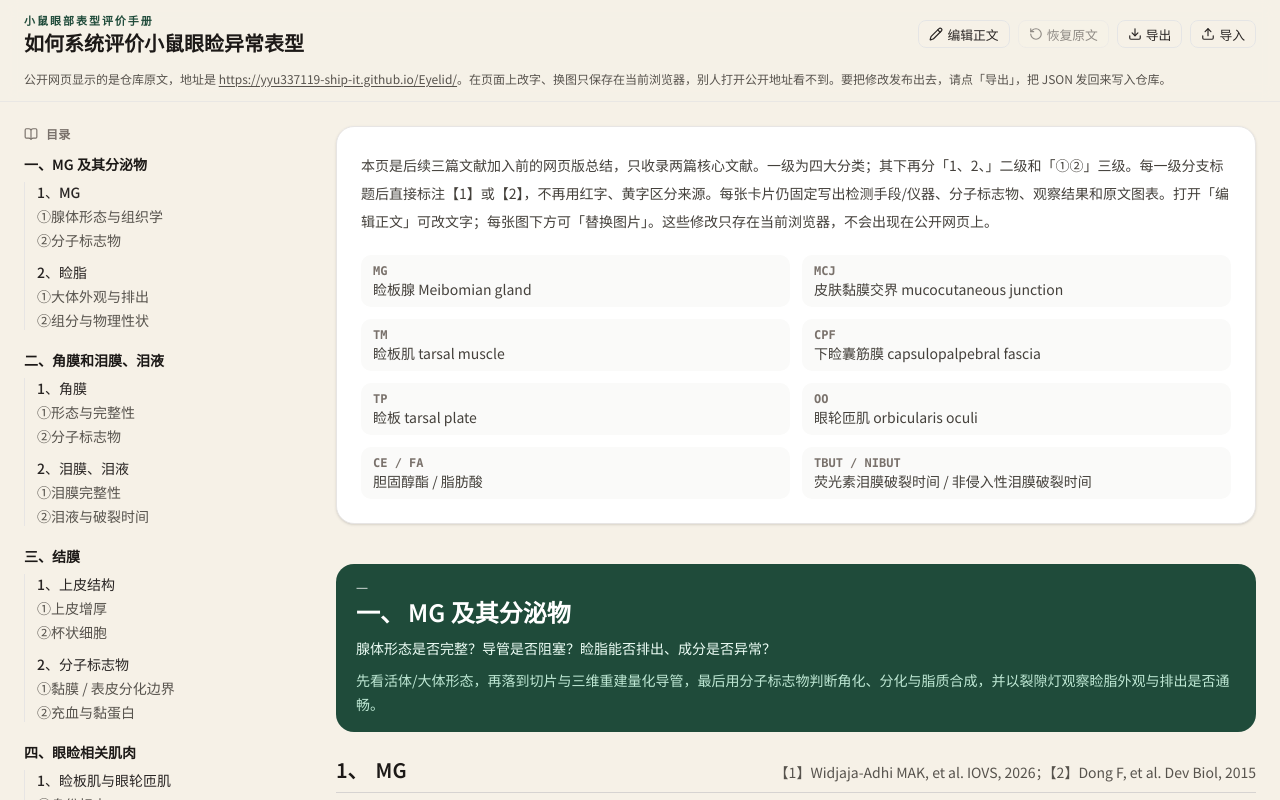
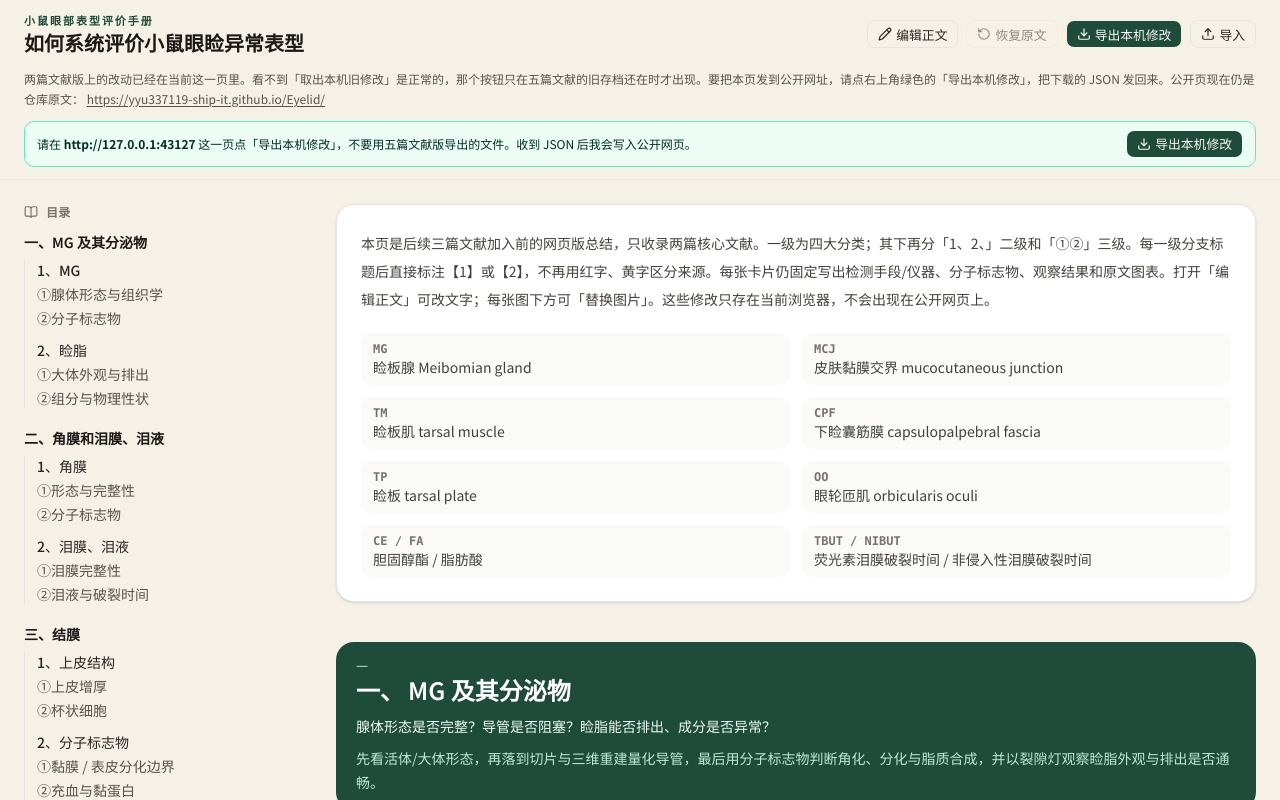
Before and after one commit to yyu337119-ship-it/Eyelid, a Next.js app: page / in a window 1280 px wide. Shown: the top 800 px of the page. Built offline with nearby package versions, Linux system fonts and the light colour scheme.

Commit message:
Make exporting the current two-paper page the main publish path
The two-paper edits already live in the current browser store, so the legacy-restore button does not appear. Scan every handbook storage key and put a green export control on the page.

Co-authored-by: tan606818 <tan606818@gmail.com>

```diff
--- a/src/components/phenotype-app.tsx
+++ b/src/components/phenotype-app.tsx
@@ -133,9 +133,9 @@ function EditToolbar() {
         <RotateCcw className="size-3.5" />
         恢复原文
       </Button>
-      <Button variant="outline" size="sm" onClick={exportJson}>
+      <Button size="sm" onClick={() => void exportJson()}>
         <Download className="size-3.5" />
-        导出
+        导出本机修改
       </Button>
       <Button variant="outline" size="sm" onClick={() => fileRef.current?.click()}>
         <Upload className="size-3.5" />
@@ -196,31 +196,32 @@ function PhenotypeAppInner() {
           <EditToolbar />
         </div>
           <p className="mx-auto max-w-7xl px-4 pb-3 text-xs leading-5 text-stone-600 sm:px-6">
-            公开网页显示的是仓库原文，地址是{" "}
+            两篇文献版上的改动已经在当前这一页里。看不到「取出本机旧修改」是正常的，那个按钮只在五篇文献的旧存档还在时才出现。要把本页发到公开网址，请点右上角绿色的「导出本机修改」，把下载的
+            JSON 发回来。公开页现在仍是仓库原文：{" "}
             <a className="underline underline-offset-2" href={PUBLIC_SITE_URL} target="_blank" rel="noreferrer">
               {PUBLIC_SITE_URL}
             </a>
-            。在页面上改字、换图只保存在当前浏览器，别人打开公开地址看不到。要把修改发布出去，请点「导出」，把 JSON 发回来写入仓库。
             {dirty ? " 当前这个浏览器里有未发布的本地修改。" : ""}
           </p>
           {hasLegacyEdits ? (
             <div className="mx-auto mb-3 max-w-7xl px-4 sm:px-6">
               <div className="rounded-lg border border-amber-300 bg-amber-50 px-3 py-2 text-xs leading-5 text-amber-950">
-                这个浏览器里还存着旧版页面的修改。公开网页不会自动带上它们。请先点「取出本机旧修改」，再点「导出」。
+                这个浏览器里还存着另一套旧存档。若当前页不是你要的版本，先点「取出本机旧修改」，再点「导出本机修改」。
               </div>
             </div>
           ) : null}
-          {dirty ? (
           <div className="mx-auto mb-3 max-w-7xl px-4 sm:px-6">
             <div className="flex flex-wrap items-center justify-between gap-2 rounded-lg border border-emerald-300 bg-emerald-50 px-3 py-2 text-xs leading-5 text-emerald-950">
-                <span>本机修改还没有写进公开网页。导出 JSON 后发给我，我可以更新 GitHub Pages。</span>
+              <span>
+                请在 <strong>http://127.0.0.1:43127</strong>{" "}
+                这一页点「导出本机修改」，不要用五篇文献版导出的文件。收到 JSON 后我会写入公开网页。
+              </span>
               <Button size="sm" onClick={() => void exportJson()}>
                 <Download className="size-3.5" />
                 导出本机修改
               </Button>
             </div>
           </div>
-          ) : null}
       </header>
 
       <div className="mx-auto grid max-w-7xl gap-8 px-4 py-6 sm:px-6 lg:grid-cols-[280px_minmax(0,1fr)]">
--- a/src/lib/handbook-store.tsx
+++ b/src/lib/handbook-store.tsx
@@ -31,21 +31,18 @@ export const HANDBOOK_INTRO =
 export const PUBLIC_SITE_URL = "https://yyu337119-ship-it.github.io/Eyelid/"
 
 const STORAGE_KEY = "eyelid-handbook-edits-v7"
-const LEGACY_KEYS = [
-  "eyelid-handbook-edits-v6",
-  "eyelid-handbook-edits-v5",
-  "eyelid-handbook-edits-v4",
-  "eyelid-handbook-edits-v3",
-  "eyelid-handbook-edits-v2",
-  "eyelid-handbook-edits-v1",
-]
 
 function readLegacyRaw() {
-  for (const key of LEGACY_KEYS) {
+  if (typeof window === "undefined") return null
+  const found: { key: string; raw: string }[] = []
+  for (let i = 0; i < window.localStorage.length; i++) {
+    const key = window.localStorage.key(i)
+    if (!key || !key.startsWith("eyelid-handbook-edits-") || key === STORAGE_KEY) continue
     const raw = window.localStorage.getItem(key)
-    if (raw) return { key, raw }
+    if (raw) found.push({ key, raw })
   }
-  return null
+  found.sort((a, b) => b.key.localeCompare(a.key, undefined, { numeric: true }))
+  return found[0] ?? null
 }
 
 export type AssayPath = {
```
Lines whose indentation alone changed are shown as unchanged.
